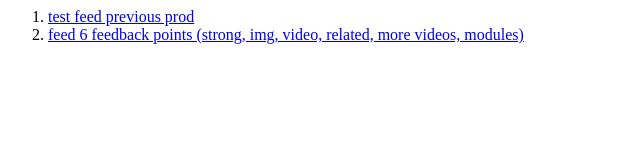
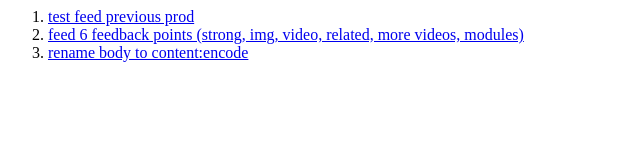
Before and after one commit to MailOnline/msn_feed_samples, a plain HTML site: page index.html in a window 1280 px wide. Shown: the whole page, without its empty margins (0-640 px from the left). Drawn offline with Linux system fonts and the light colour scheme.

Commit message:
feat: add other feed with <content:encode>

```diff
--- a/index.html
+++ b/index.html
@@ -3,6 +3,7 @@
         <ol>
             <li> <a href="/msn_feed_samples/feeds/msn_previous_prod.rss"> test feed previous prod</a></li>
             <li> <a href="/msn_feed_samples/feeds/msn_6071c72_a8c92ed.rss"> feed 6 feedback points (strong, img, video, related, more videos, modules)</a></li>
-    </ol>
+            <li> <a href="/msn_feed_samples/feeds/ec52172_8be4562_msn.rss"> rename body to content:encode</a></li>
+        </ol>
     </body>
 </html>
```
Also changed, not shown: 1 other file.
